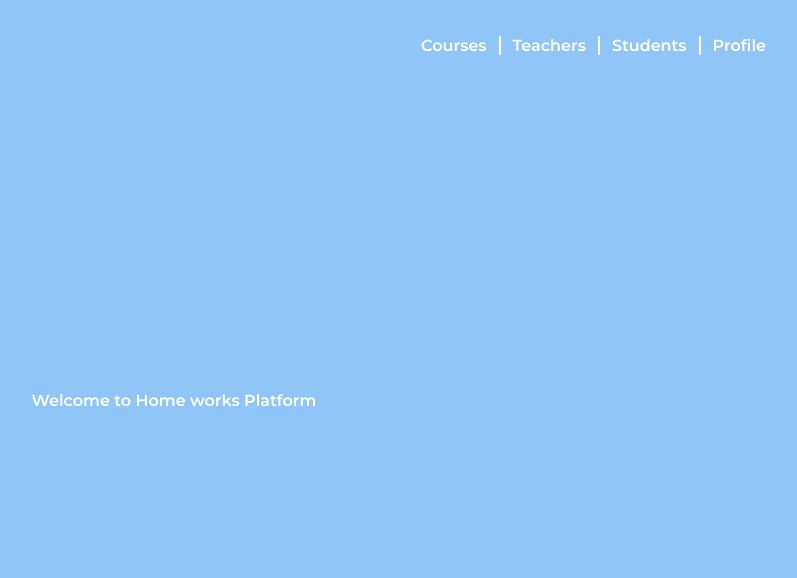
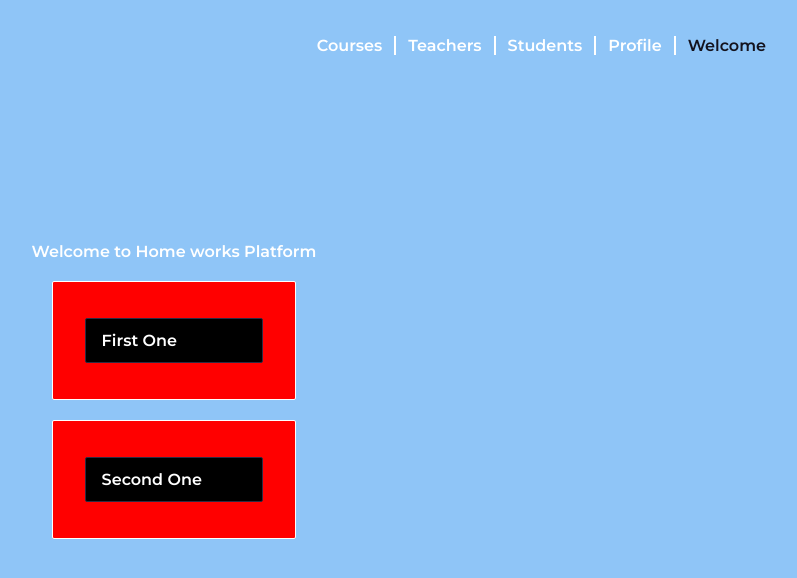
Before and after one commit to kosbay/homie, a React app: page /index in a window 1280 px wide. Shown: the top 578 px of the page, without its empty margins (466-1263 px from the left). Built offline with nearby package versions, Linux system fonts and the light colour scheme.

Commit message:
feat: Draggable and Droppable components added

```diff
--- /dev/null
+++ b/src/components/drag-n-drop/DragNDrop.scss
@@ -0,0 +1,19 @@
+@import "../../styles/_mixins.scss";
+@import "../../styles/_colors.scss";
+
+.droppable-container {
+  margin: 20px;
+  padding: 16px 12px;
+  background-color: red;
+  border: 1px white solid;
+  border-radius: 2px;
+
+  .draggable-container {
+    margin: 20px;
+    background-color: black;
+    padding: 12px 16px;
+    border: 1px $ebony-clay solid;
+    border-radius: 2px;
+    cursor: pointer;
+  }
+}
--- /dev/null
+++ b/src/components/drag-n-drop/Draggable.tsx
@@ -0,0 +1,42 @@
+import React from "react";
+
+import "./DragNDrop.scss";
+
+class Draggable extends React.Component<any, any> {
+  constructor(props) {
+    super(props);
+
+    this.state = {};
+  }
+
+  handleDragStart = e => {
+    const target = e.target;
+
+    e.dataTransfer.setData("card_id", target.id);
+
+    setTimeout(() => {
+      target.style.display = "none";
+    }, 0);
+  };
+
+  handleDragOver = e => {
+    e.stopPropagation();
+  };
+
+  render() {
+    const { id, className, draggable, children } = this.props;
+    return (
+      <div
+        id={id}
+        className="draggable-container"
+        draggable={draggable}
+        onDragStart={this.handleDragStart}
+        onDragOver={this.handleDragOver}
+      >
+        {children}
+      </div>
+    );
+  }
+}
+
+export default Draggable;
--- /dev/null
+++ b/src/components/drag-n-drop/Droppable.tsx
@@ -0,0 +1,43 @@
+import React from "react";
+
+import "./DragNDrop.scss";
+
+class Droppable extends React.Component<any, any> {
+  constructor(props) {
+    super(props);
+
+    this.state = {};
+  }
+
+  handleDrop = e => {
+    e.preventDefault();
+
+    const cardId = e.dataTransfer.getData("card_id");
+
+    const card: any = document.getElementById(cardId);
+    card.style.display = "block";
+
+    e.target.appendChild(card);
+  };
+
+  handleDragOver = e => {
+    e.preventDefault();
+  };
+
+  render() {
+    const { id, className, children } = this.props;
+
+    return (
+      <div
+        id={id}
+        className="droppable-container"
+        onDrop={this.handleDrop}
+        onDragOver={this.handleDragOver}
+      >
+        {children}
+      </div>
+    );
+  }
+}
+
+export default Droppable;
--- a/src/components/header/Header.tsx
+++ b/src/components/header/Header.tsx
@@ -33,6 +33,13 @@ const Header = ({}) => (
     >
       Profile
     </NavLink>
+    <NavLink
+      activeClassName="header-active"
+      className="header-items"
+      to="/index"
+    >
+      Welcome
+    </NavLink>
   </div>
 );
 
--- a/src/components/index.ts
+++ b/src/components/index.ts
@@ -8,6 +8,8 @@ import Input from "./input/Input";
 import AdditionalBudget from "./additional-budget/AdditionalBudget";
 import Cards from "./cards/index";
 import Header from "./header/Header";
+import Draggable from "./drag-n-drop/Draggable";
+import Droppable from "./drag-n-drop/Droppable";
 
 export {
   Button,
@@ -19,5 +21,7 @@ export {
   Input,
   AdditionalBudget,
   Cards,
-  Header
+  Header,
+  Draggable,
+  Droppable
 };
--- a/src/pages/welcome/Welcome.tsx
+++ b/src/pages/welcome/Welcome.tsx
@@ -1,4 +1,6 @@
 import React from "react";
+
+import { Droppable, Draggable } from "components/index";
 
 import "./Welcome.scss";
 
@@ -10,7 +12,21 @@ class Welcome extends React.Component<any, any> {
   }
 
   render() {
-    return <div>Welcome to Home works Platform</div>;
+    return (
+      <div>
+        Welcome to Home works Platform
+        <Droppable id="board-1">
+          <Draggable id="card-1" draggable={true}>
+            First One
+          </Draggable>
+        </Droppable>
+        <Droppable id="board-2">
+          <Draggable id="card-2" draggable={true}>
+            Second One
+          </Draggable>
+        </Droppable>
+      </div>
+    );
   }
 }
 
```
